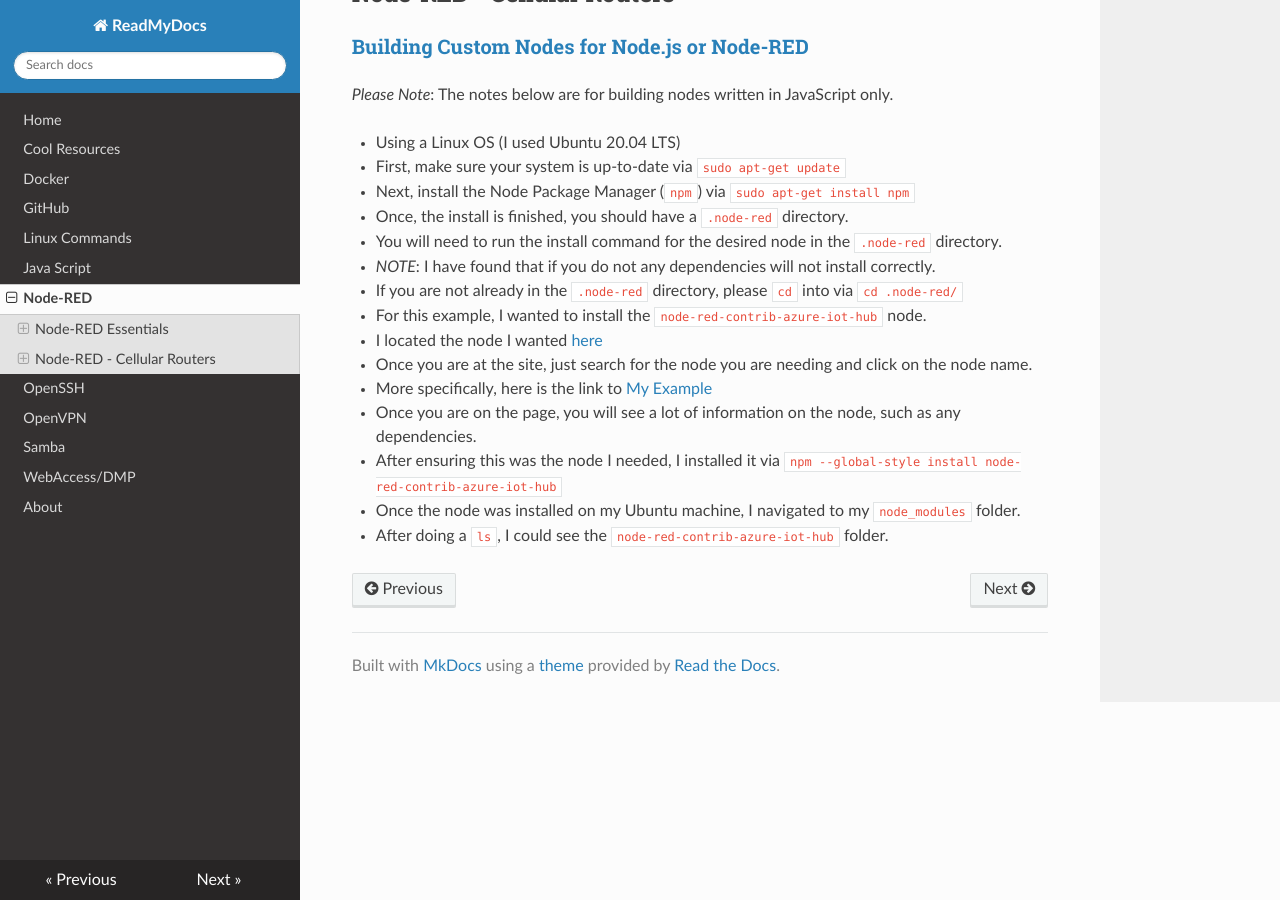
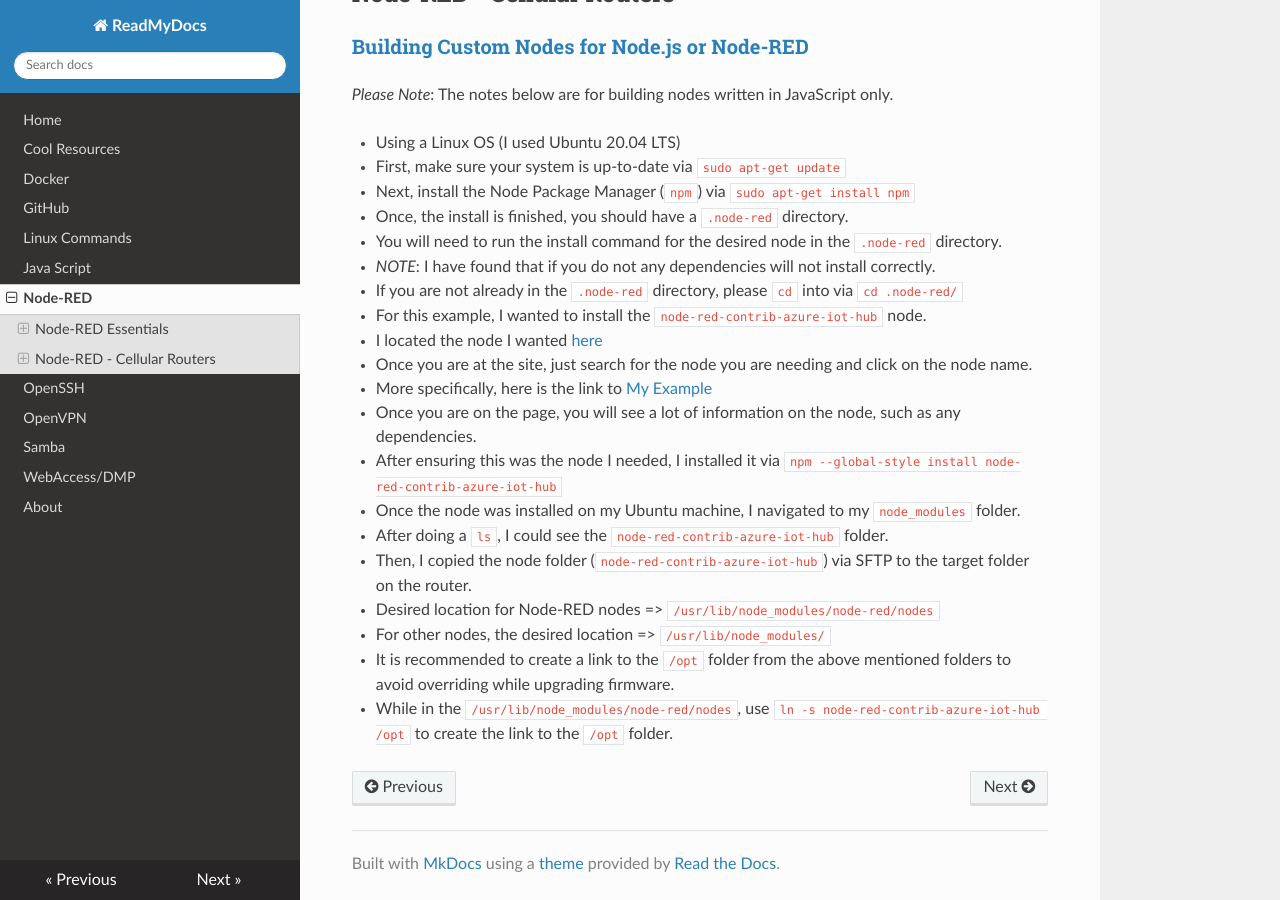
Before and after one commit to mholdiman19/mholdiman19.github.io, an MkDocs documentation site: the page built from docs/nodered.md, in a window 1280 px wide and 900 px high, scrolled down 1385 px. Built offline with MkDocs 1.6.1, drawn with Linux system fonts in a browser that asks for light colours; nearby versions of some CDN libraries.

Commit message:
updated Node-RED notes
finished inputting notes on building custom Node-RED node

```diff
--- a/docs/nodered.md
+++ b/docs/nodered.md
@@ -69,3 +69,8 @@ _Please Note_: The notes below are for building nodes written in JavaScript only
 - After ensuring this was the node I needed, I installed it via `npm --global-style install node-red-contrib-azure-iot-hub`
 - Once the node was installed on my Ubuntu machine, I navigated to my `node_modules` folder.
 - After doing a `ls`, I could see the `node-red-contrib-azure-iot-hub` folder.
+- Then, I copied the node folder (`node-red-contrib-azure-iot-hub`) via SFTP to the target folder on the router.
+- Desired location for Node-RED nodes => `/usr/lib/node_modules/node-red/nodes`
+- For other nodes, the desired location => `/usr/lib/node_modules/`
+- It is recommended to create a link to the `/opt` folder from the above mentioned folders to avoid overriding while upgrading firmware.
+- While in the `/usr/lib/node_modules/node-red/nodes`, use `ln -s node-red-contrib-azure-iot-hub /opt` to create the link to the `/opt` folder.
```
Also changed, not shown: site/index.html, site/sitemap.xml, 1 other file.
